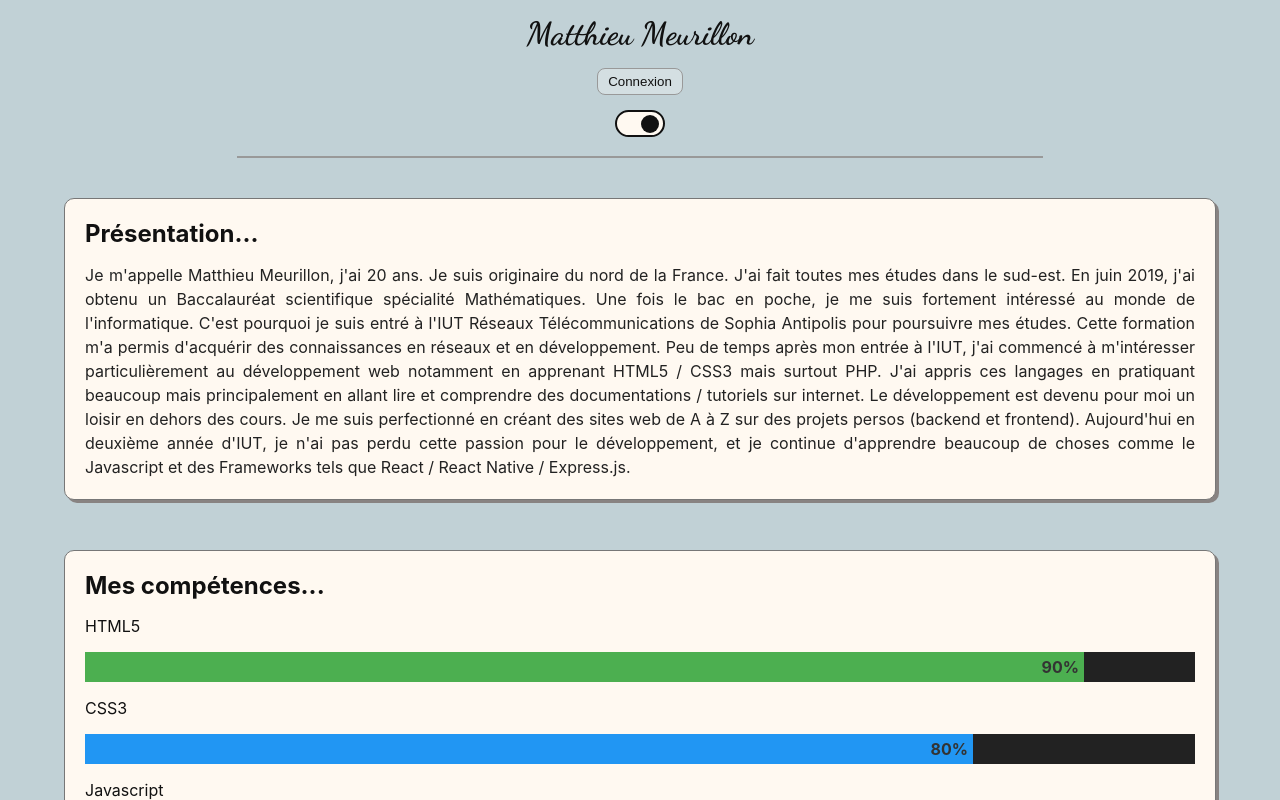
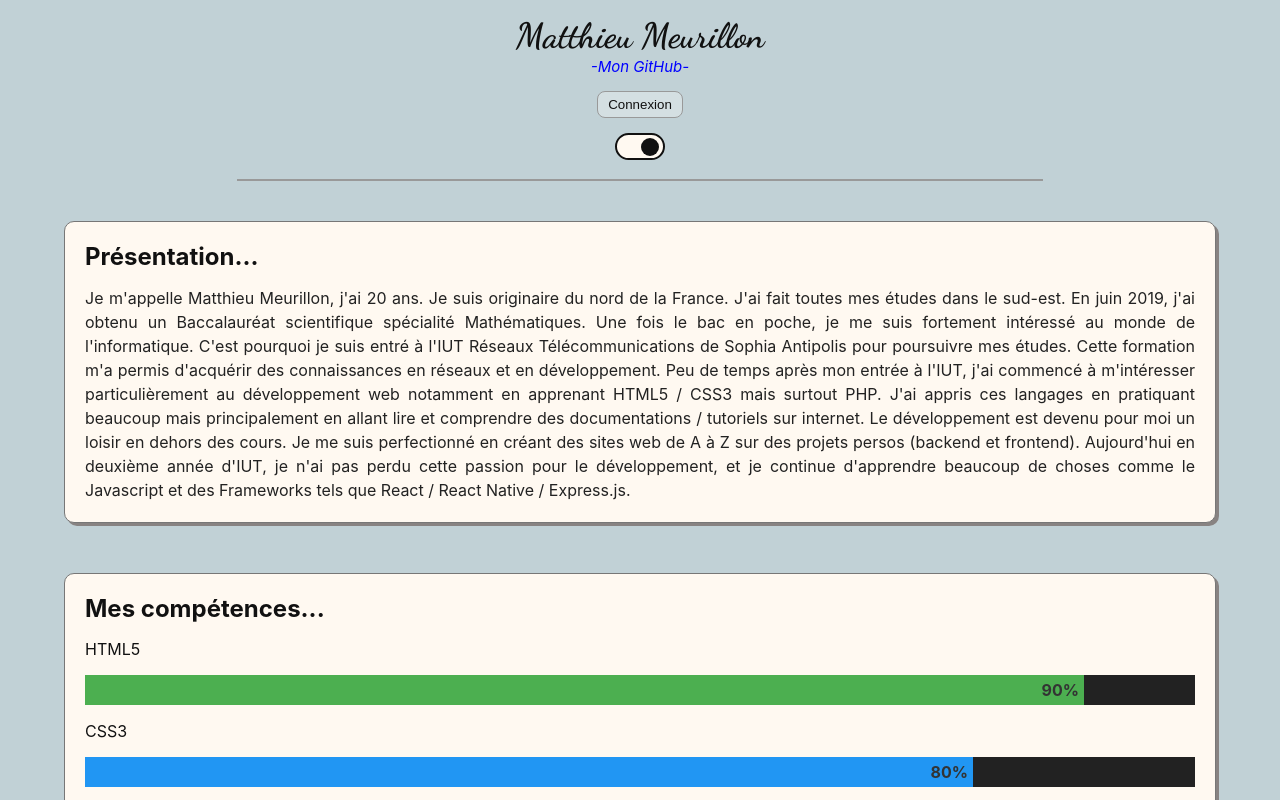
Before and after one commit to Littchii/portfolio-matthieu-meurillon, a React (Create React App) app: page / in a window 1280 px wide. Shown: the top 800 px of the page. Built offline with nearby package versions, Linux system fonts and the light colour scheme.

Commit message:
Description + ajout github link

```diff
--- a/src/components/Header.js
+++ b/src/components/Header.js
@@ -13,6 +13,7 @@ const Header = ({ showModal }) => {
     return (
         <header className="header">
             <h1 className="title">Matthieu Meurillon</h1>
+            <a href="https://github.com/Littchii" title="mon github" className="link gh" target="_blank" rel="noreferrer">-Mon GitHub-</a>
             {authToken ?
                 <button className="button" onClick={() => history.push('/admin')}>Admin</button>
             :
--- a/src/styles/Header.css
+++ b/src/styles/Header.css
@@ -11,8 +11,16 @@
 }
 
 .title {
+    font-size: 35px;
     color: var(--color-primary-text);
     font-family: "Dancing Script";
+}
+
+.gh {
+    display: block;
+    text-decoration: none;
+    font-size: 15px;
+    font-style: italic;
     margin-bottom: 15px;
 }
 
```
Also changed, not shown: 1 other file (tests, documents, lock files or other folders).
